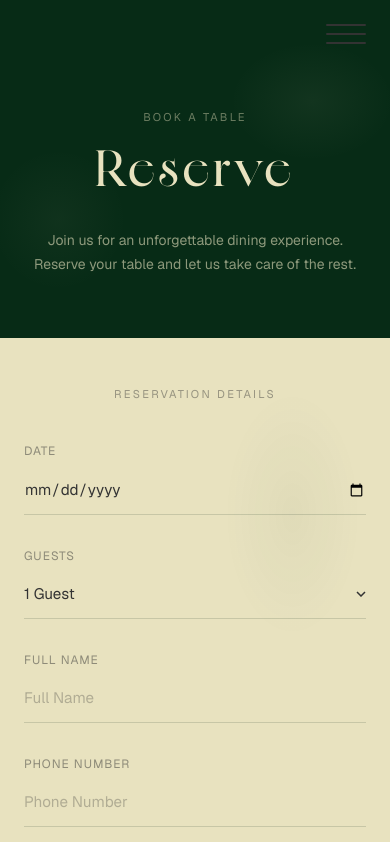
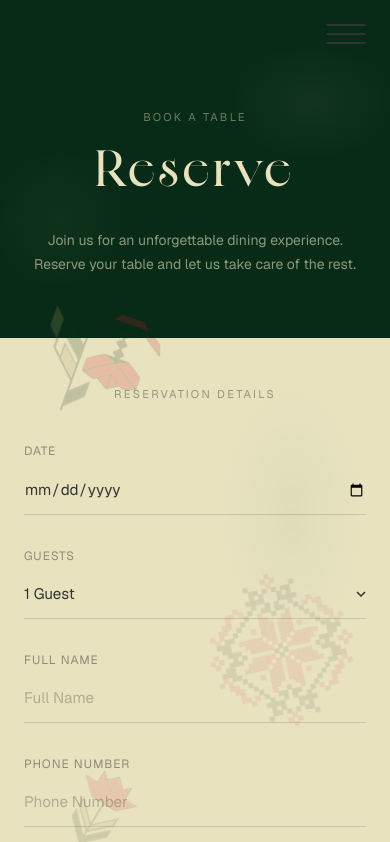
Before and after one commit to kaloyankolev13/ona_rest, a Next.js app: page /en/book in a window 390 px wide. Shown: the top 842 px of the page. Built offline with nearby package versions, Linux system fonts and the light colour scheme.

Commit message:
added it on mobile screen

```diff
--- a/src/components/ShevitsaDecor/ShevitsaDecor.module.css
+++ b/src/components/ShevitsaDecor/ShevitsaDecor.module.css
@@ -11,7 +11,13 @@
 }
 
 @media (max-width: 900px) {
-  .container {
-    display: none;
+  .item {
+    transform: scale(0.6);
   }
 }
+
+@media (max-width: 500px) {
+  .item {
+    transform: scale(0.45);
+  }
+}
```
